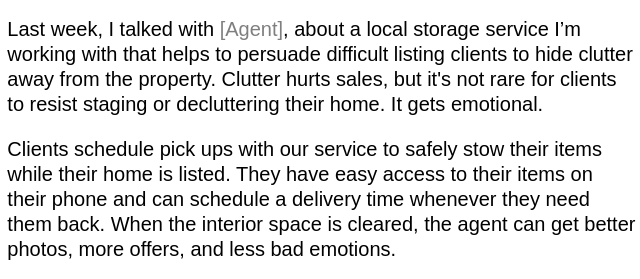
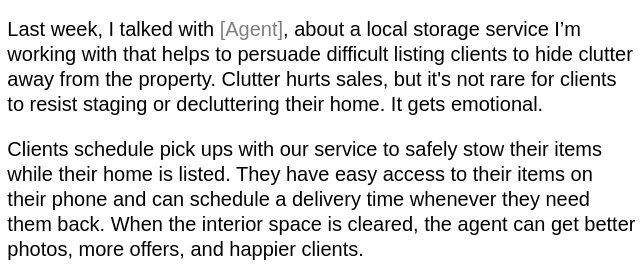
Before and after one commit to soakinsoap/soakinsoap.github.io, a website: page omni/index.html in a window 1280 px wide. Shown: the part 2256-2535 px from the top of the page, 287-927 px from the left. Drawn offline with Linux system fonts and the light colour scheme.

Commit message:
happier clients

```diff
--- a/omni/index.html
+++ b/omni/index.html
@@ -80,7 +80,7 @@
         <div class="__article__text__indent f5 f4-ns pb3 pl3 pl5-l bl b--black-10">
           <p class="">Hi <span class="black-50">[Broker]</span> —</p>
           <p class="">Last week, I talked with <span class="black-50">[Agent]</span>, about a local storage service I’m working with that helps to persuade difficult listing clients to hide clutter away from the property. Clutter hurts sales, but it's not rare for clients to resist staging or decluttering their home. It gets emotional.</p>
-          <p class="">Clients schedule pick ups with our service to safely stow their items while their home is listed. They have easy access to their items on their phone and can schedule a delivery time whenever they need them back. When the interior space is cleared, the agent can get better photos, more offers, and less bad emotions.</p>
+          <p class="">Clients schedule pick ups with our service to safely stow their items while their home is listed. They have easy access to their items on their phone and can schedule a delivery time whenever they need them back. When the interior space is cleared, the agent can get better photos, more offers, and happier clients.</p>
           <p class=""><span class="black-50">[Agent]</span> suggested that I come in during the next agents meeting to familiarize the other agents with our service. Could we schedule a quick introduction for the next meeting?</p>
           <p class="">Thanks,<br>Chris Morgan<br>Business Development Team, Omni</p>
         </div>
```
